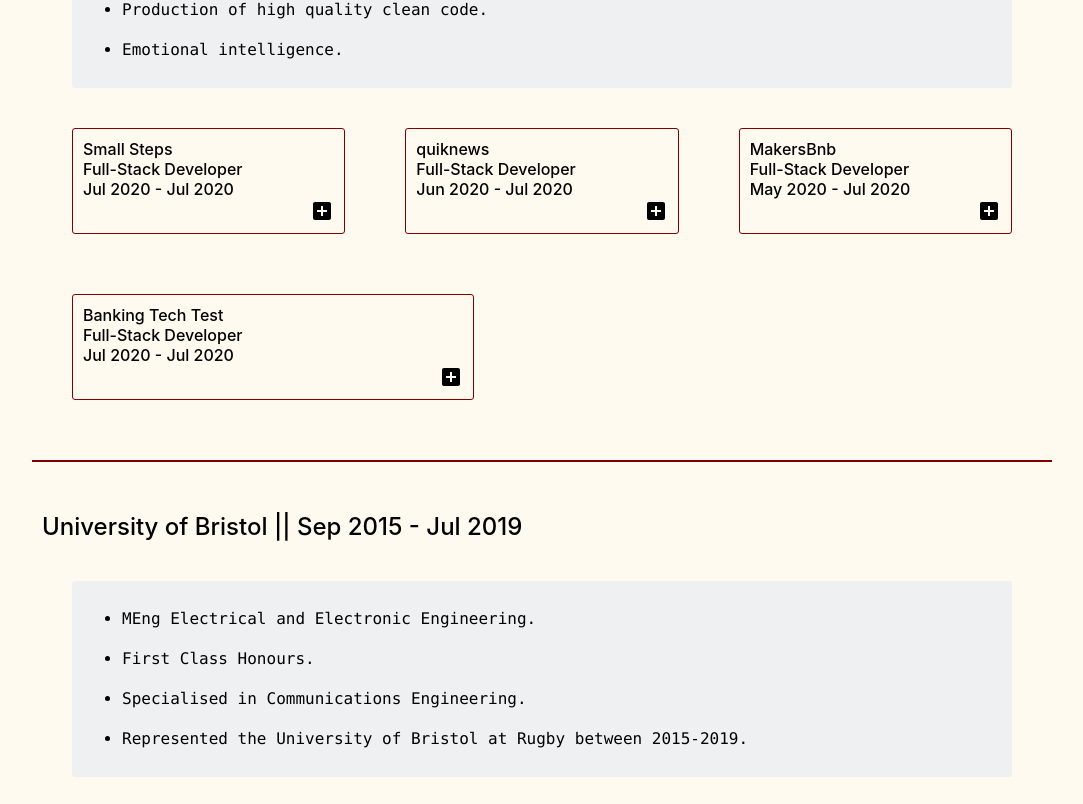
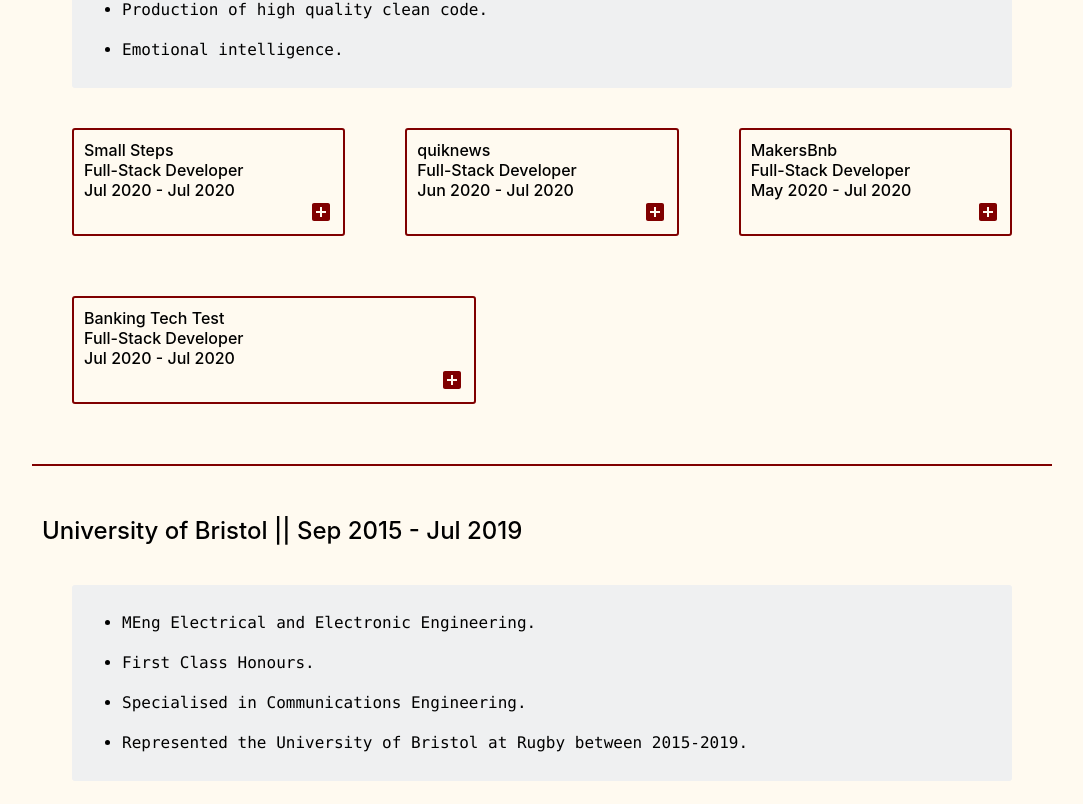
Before and after one commit to perrinjack/portfolio, a React (Create React App) app: page / in a window 1280 px wide. Shown: the part 1016-1820 px from the top of the page, without its empty margins (98-1181 px from the left). Built offline with nearby package versions, Linux system fonts and the light colour scheme; the HTML template or start-up script is replaced by a standard one.

Commit message:
Project Box styling changes

```diff
--- a/src/components/project.tsx
+++ b/src/components/project.tsx
@@ -23,7 +23,7 @@
           </div>
 
         </div>
-        <AddBoxIcon className="project-popup-open"/>
+        <AddBoxIcon style = {{color: "#800000"}} className="project-popup-open"/>
       </div>
     </div>
   );
--- a/src/components/projectExpand.tsx
+++ b/src/components/projectExpand.tsx
@@ -32,12 +32,12 @@
             </div>
           </div>
           <div className="tag">{'<TechStack>'}</div>
-          <div className="tech-stack-list">tech stack list here</div>
+          <div className="tech-stack-list">In development, bear with!</div>
           <div className="tag">{'</TechStack>'}</div>
           <div className="tag">{'<Link>'}</div>
-          <div className="tech-stack-list">Link</div>
+          <div className="tech-stack-list">In development, bear with!</div>
           <div className="tag">{'</Link>'}</div>
-          <div className="description indented-text">description here</div>
+          <div className="description indented-text">In development, bear with!</div>
         </div>
       </div>
     </>
--- a/src/styles/project.scss
+++ b/src/styles/project.scss
@@ -5,7 +5,7 @@
   min-width: 200px;
   max-width: 400px;
   margin: 30px;
-  border: solid 1px #800000;
+  border: solid 2px #800000;
   border-radius: 3px;
 
   &:hover {
@@ -19,6 +19,7 @@
 .project-details {
   margin: 10px;
   font-size: 16px;
+
 }
 
 .core-information {
```
